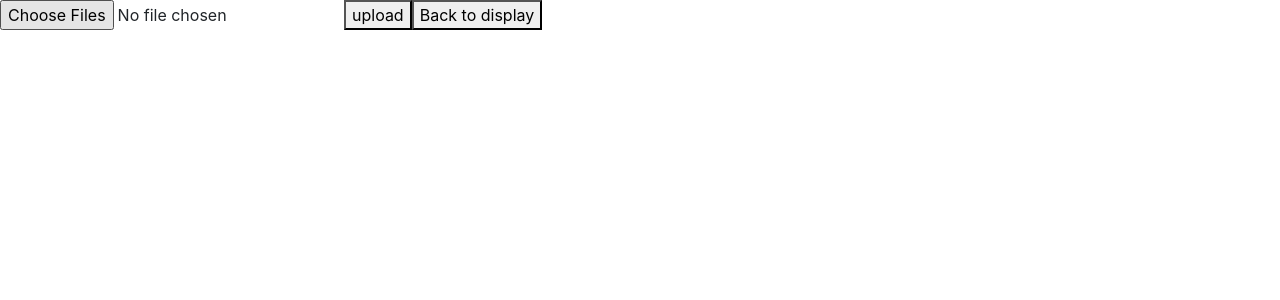
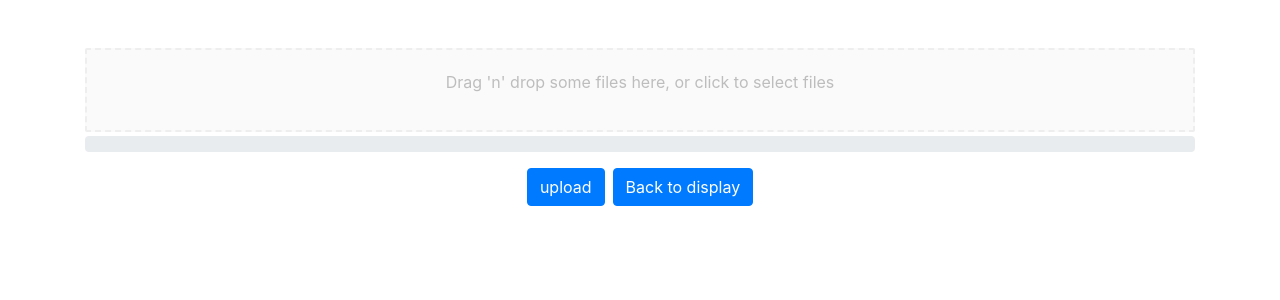
Before and after one commit to usrivastava91/photo-app, a React (Create React App) app: page /upload in a window 1280 px wide. Shown: the top 300 px of the page. Built offline with nearby package versions, Linux system fonts and the light colour scheme.

Commit message:
upload page done

```diff
--- a/package.json
+++ b/package.json
@@ -24,6 +24,7 @@
     "react": "^16.12.0",
     "react-bootstrap": "^1.0.0-beta.9",
     "react-dom": "^16.12.0",
+    "react-dropzone": "^10.2.1",
     "react-file-drop": "^0.2.8",
     "react-infinite-scroller": "^1.2.4",
     "react-redux": "^7.1.0",
--- /dev/null
+++ b/src/components/ImageUploader.css
@@ -0,0 +1,21 @@
+.dropzone {
+  flex: 1;
+  display: flex;
+  flex-direction: column;
+  align-items: center;
+  padding: 20px;
+  border-width: 2px;
+  border-radius: 2px;
+  border-color: #eeeeee;
+  border-style: dashed;
+  background-color: #fafafa;
+  color: #bdbdbd;
+  outline: none;
+  transition: border 0.24s ease-in-out;
+}
+
+.success-toast {
+  position: absolute;
+  top: 23%;
+  right: 43%;
+}
--- a/src/components/ImageUploader.tsx
+++ b/src/components/ImageUploader.tsx
@@ -4,8 +4,18 @@ import { ImagesStore } from "../store/images/store";
 import { storage, fire } from "../fire";
 import { useHistory } from "react-router-dom";
 import create_UUID from "../utils/uuid";
-interface ImageUploaderProps {}
+import { useDropzone } from "react-dropzone";
+import { ProgressBar, Toast, Button } from "react-bootstrap";
+import "./ImageUploader.css";
+import { setUploadProgress } from "../store/images/actions";
 
+interface storeProps {
+  uploadProgress: number;
+}
+interface actionProps {
+  setUploadProgress: typeof setUploadProgress;
+}
+interface ImageUploaderProps extends storeProps, actionProps {}
 const _ImageUploader: React.FC<ImageUploaderProps> = (
   props: ImageUploaderProps
 ) => {
@@ -115,10 +125,8 @@ const _ImageUploader: React.FC<ImageUploaderProps> = (
 
   let images: File[] = [];
   const history = useHistory();
-  const handleOnChange = (e: any) => {
-    [...images] = [...e.target.files];
-  };
-
+  const { acceptedFiles, getRootProps, getInputProps } = useDropzone();
+  [...images] = [...acceptedFiles];
   //WHAT: Pre-prossesing the image to resize it to a smaller size, and upload it along with the original image.
   //WHY: At the page load, To prevent long loading time,  we will only download the small images and show them as thumbnails in the display grid.
   //HOW:
@@ -170,9 +178,10 @@ const _ImageUploader: React.FC<ImageUploaderProps> = (
           "state_changed",
           snapshot => {
             //progress function
-            const progress =
-              (snapshot.bytesTransferred / snapshot.totalBytes) * 100 + "%";
-            console.log(progress);
+            let uploadProgress =
+              (snapshot.bytesTransferred / snapshot.totalBytes) * 100;
+
+            console.log(uploadProgress);
           },
           error => {
             //error function
@@ -213,9 +222,10 @@ const _ImageUploader: React.FC<ImageUploaderProps> = (
         "state_changed",
         snapshot => {
           //progress function
-          const progress =
-            (snapshot.bytesTransferred / snapshot.totalBytes) * 100 + "%";
-          console.log(progress);
+          const uploadProgress =
+            (snapshot.bytesTransferred / snapshot.totalBytes) * 100;
+          props.setUploadProgress(uploadProgress);
+          console.log(uploadProgress);
         },
         error => {
           //error function
@@ -250,15 +260,32 @@ const _ImageUploader: React.FC<ImageUploaderProps> = (
     history.push("/");
   };
   return (
-    <div>
-      <input type="file" onChange={handleOnChange} multiple />
-      <button onClick={uploadImages}> upload</button>
-      <button onClick={routeToDisplay}>Back to display</button>
+    <div className="container mt-5">
+      {props.uploadProgress === 100 ? (
+        <Toast className="success-toast">
+          <Toast.Body>Image successfully uploaded</Toast.Body>
+        </Toast>
+      ) : null}
+      <div {...getRootProps({ className: "dropzone" })}>
+        <input {...getInputProps()} />
+        <p>Drag 'n' drop some files here, or click to select files</p>
+      </div>
+      <ProgressBar className="mt-1" now={props.uploadProgress} />
+      <div className=" mt-3 d-flex justify-content-center">
+        <Button className="mr-2" onClick={uploadImages}>
+          upload
+        </Button>
+        <Button onClick={routeToDisplay}>Back to display</Button>
+      </div>
     </div>
   );
 };
 
 const mapStateToProps = (state: ImagesStore) => {
-  return {};
+  return {
+    uploadProgress: state.setUploadProgress
+  };
 };
-export const ImageUploader = connect(mapStateToProps, {})(_ImageUploader);
+export const ImageUploader = connect(mapStateToProps, { setUploadProgress })(
+  _ImageUploader
+);
--- a/src/domain/Actions.ts
+++ b/src/domain/Actions.ts
@@ -17,4 +17,8 @@ export interface setInfiniteScrollInfoTypes {
   payload: InfiniteScrollInfo;
 }
 
+export interface setUploadProgressTypes {
+  type: string;
+  payload: number;
+}
 // export type ImageActionsTypes = setImageInfoTypes | setThumbnailInfoTypes;
--- a/src/store/images/actions.ts
+++ b/src/store/images/actions.ts
@@ -5,13 +5,14 @@ import InfiniteScrollInfo from "../../domain/InfiniteScrollInfo";
 import {
   setImageInfoTypes,
   setThumbnailInfoTypes,
-  setInfiniteScrollInfoTypes
+  setInfiniteScrollInfoTypes,
+  setUploadProgressTypes
 } from "../../domain/Actions";
 
 const SET_IMAGE_INFO = "SET_IMAGE_INFO";
 const SET_THUMBNAIL_INFO = "SET_THUMBNAIL_INFO";
 const SET_INFINITE_SCROLL_INFO = "SET_INFINITE_SCROLL_INFO";
-
+const SET_UPLOAD_PROGRESS = "SET_UPLOAD_PROGRESS";
 export function setImageInfo(ImageInfo: ImageInfo): setImageInfoTypes {
   return {
     type: SET_IMAGE_INFO,
@@ -36,3 +37,12 @@ export function setInfiniteScrollInfo(
     payload: InfiniteScrollInfo
   };
 }
+
+export function setUploadProgress(
+  uploadProgress: number
+): setUploadProgressTypes {
+  return {
+    type: SET_UPLOAD_PROGRESS,
+    payload: uploadProgress
+  };
+}
--- a/src/store/images/reducers.ts
+++ b/src/store/images/reducers.ts
@@ -2,16 +2,20 @@
 import {
   setImageInfoTypes,
   setThumbnailInfoTypes,
-  setInfiniteScrollInfoTypes
+  setInfiniteScrollInfoTypes,
+  setUploadProgressTypes
 } from "../../domain/Actions";
 import ImageInfo from "../../domain/ImageInfo";
 import ThumbnailInfo from "../../domain/ThumbnailInfo";
 import InfiniteScrollInfo from "../../domain/InfiniteScrollInfo";
 import create_UUID from "../../utils/uuid";
 import { stat } from "fs";
+import { setUploadProgress } from "./actions";
 const SET_IMAGE_INFO = "SET_IMAGE_INFO";
 const SET_THUMBNAIL_INFO = "SET_THUMBNAIL_INFO";
 const SET_INFINITE_SCROLL_INFO = "SET_INFINITE_SCROLL_INFO";
+const SET_UPLOAD_PROGRESS = "SET_UPLOAD_PROGRESS";
+
 export const ImageReducer = {
   setImageInfo(
     state: ImageInfo[] = [],
@@ -120,5 +124,14 @@ export const ImageReducer = {
       default:
         return state;
     }
+  },
+  setUploadProgress(state: number = 0, action: setUploadProgressTypes) {
+    switch (action.type) {
+      case SET_UPLOAD_PROGRESS: {
+        return action.payload;
+      }
+      default:
+        return state;
+    }
   }
 };
--- a/src/store/images/store.ts
+++ b/src/store/images/store.ts
@@ -5,4 +5,5 @@ export interface ImagesStore {
   setImageInfo: [ImageInfo];
   setThumbnailInfo: [ThumbnailInfo];
   setInfiniteScrollInfo: InfiniteScrollInfo;
+  setUploadProgress: number;
 }
```
Also changed, not shown: 1 other file (tests, documents, lock files or other folders).
